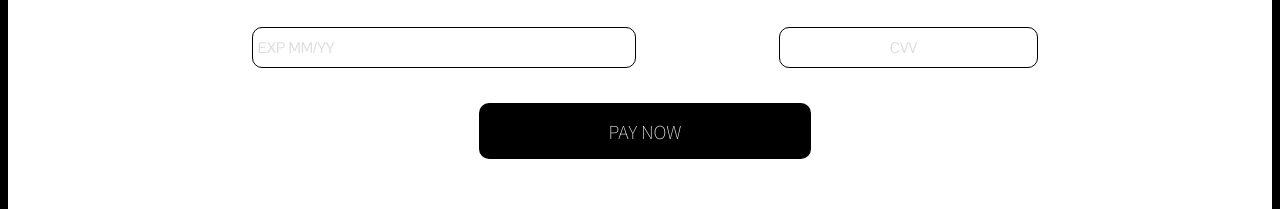
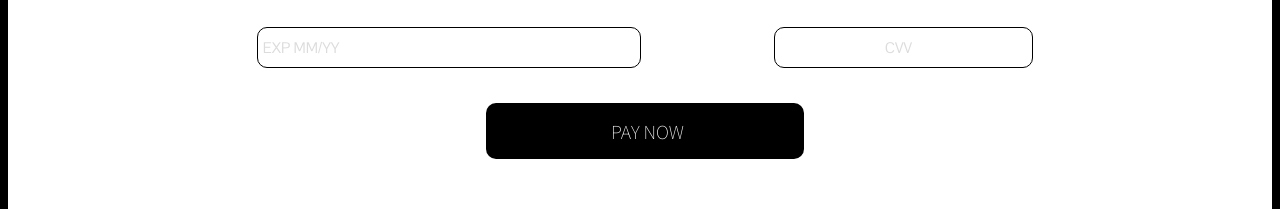
Before and after one commit to Amelss/Street-Store, a plain HTML site: page index.html in a window 1280 px wide. Shown: the part 458-667 px from the top of the page. Drawn offline with Linux system fonts and the light colour scheme.

Commit message:
changes to cvv and pay button

```diff
--- a/styles.css
+++ b/styles.css
@@ -99,7 +99,7 @@ input{
 #cvv{
     width: 20%;
     text-align: center;
-    margin-left: 140px;
+    margin-left: 130px;
 
 }
 
@@ -111,12 +111,13 @@ button{
     border: none;
     background-color: black ;
     color: white;
-    padding: 15px 130px 15px 130px ;
+    padding: 15px 120px 15px 125px ;
     border-radius: 10px;
     font-size: 18px;
     text-align: center;
     margin-top: 25px;
     font-family: 'Noto Sans JP', sans-serif;
+
 }
 
 @media screen and (min-width:1440px){
```
